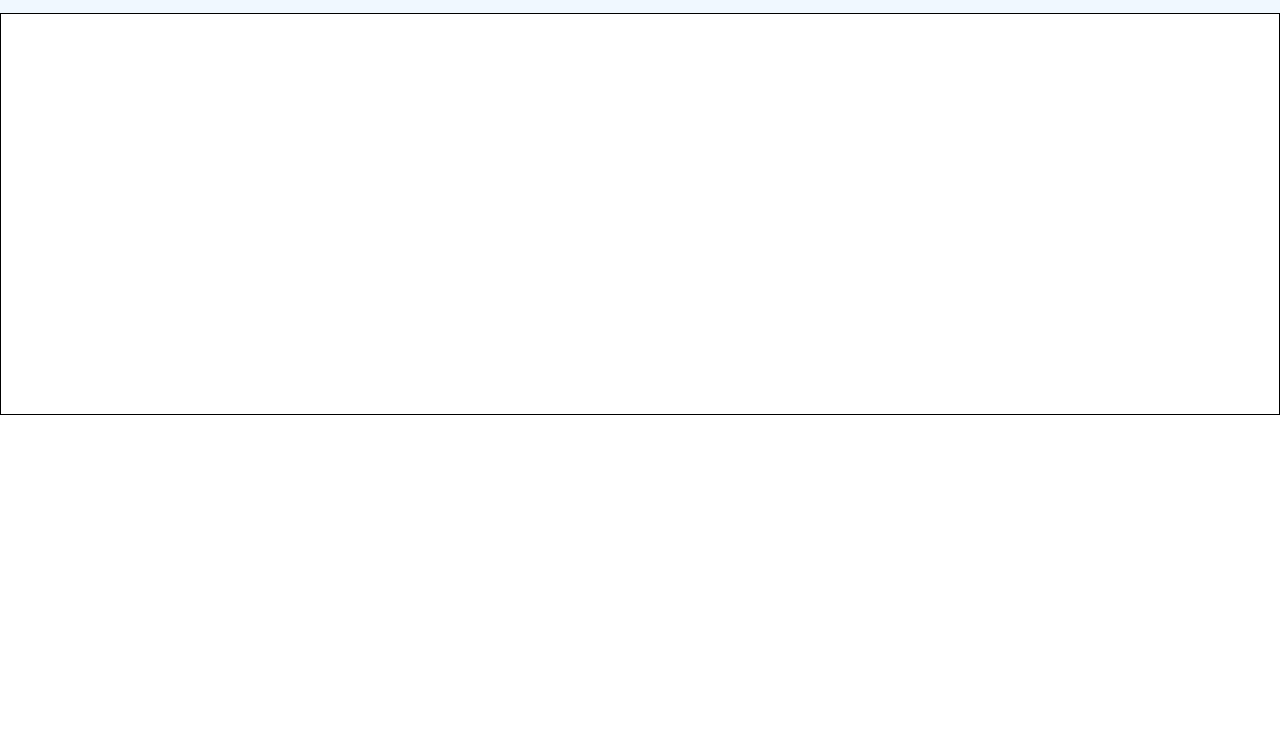
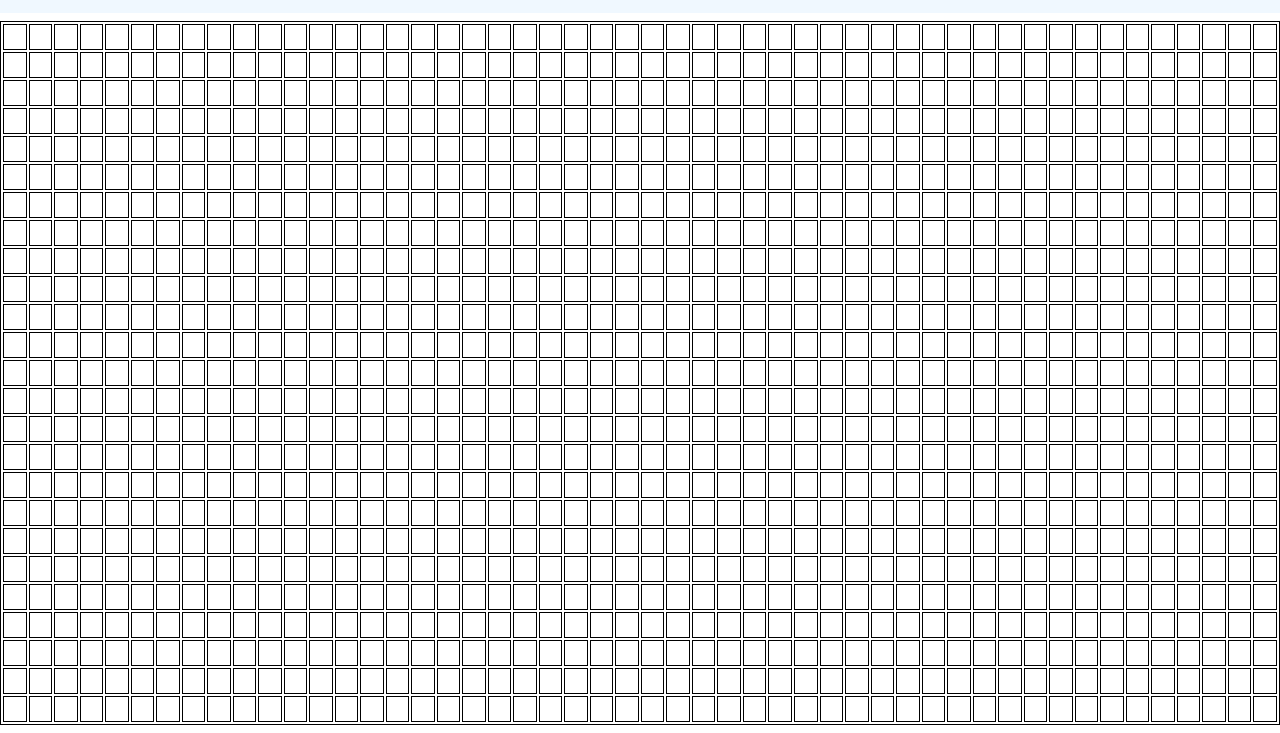
Before and after one commit to noobiwankenoobi/visualize-pathfinder-v01, a plain HTML site: page index.html in a window 1280 px wide. Shown: the part 67-800 px from the top of the page. Drawn offline with nearby package versions, Linux system fonts and the light colour scheme.

Commit message:
table is working

```diff
--- a/scripts/app.js
+++ b/scripts/app.js
@@ -57,15 +57,17 @@ function renderInitialGrid () {
     for (let i = 0; i < grid.length; i++) {
         currentRow = grid[i];
         table = document.getElementById('node-grid');
-        row = document.createElement('tr');
-        table.append(document.createElement('tr'))
+        row = table.insertRow(i);
 
         for (let j = 0; j < currentRow.length; j++) {
-            currentNode = currentRow[j];
-            console.log("currentRow is=", currentRow)
-            console.log("currentNode is=", currentNode);
-            // tableData = ;
-            row.append(document.createElement('td'))
+
+            row.insertCell(j)
+
+            // LOGS
+            currentCell = currentRow[j]
+            console.log("currentRow[j] =", currentCell)
+
+
 
         }
     }
--- a/styles/styles.css
+++ b/styles/styles.css
@@ -29,7 +29,8 @@
     width: 100%;
     position: fixed;
     background-color: aliceblue;
-    height: 5rem;
+    height: 10vh;
+    min-height: 10vh;
     top: 0;
 }
 
@@ -66,7 +67,7 @@
     justify-content: center;
     align-items: center;
     margin-top: 5rem;
-    height: auto;
+    height: 90vh;
     width: 100%;
 }
 
@@ -78,9 +79,11 @@
 
 #node-grid {
     border: 1px solid black;
-    width: 100%;
+    width: auto;
 }
 
-tr {
-    height: 1rem;
+td {
+    border: 1px solid black;
+    height: 1.5rem;
+    width: 1.5rem;
 }
```
Also changed, not shown: index.html (+0 -1 lines).
